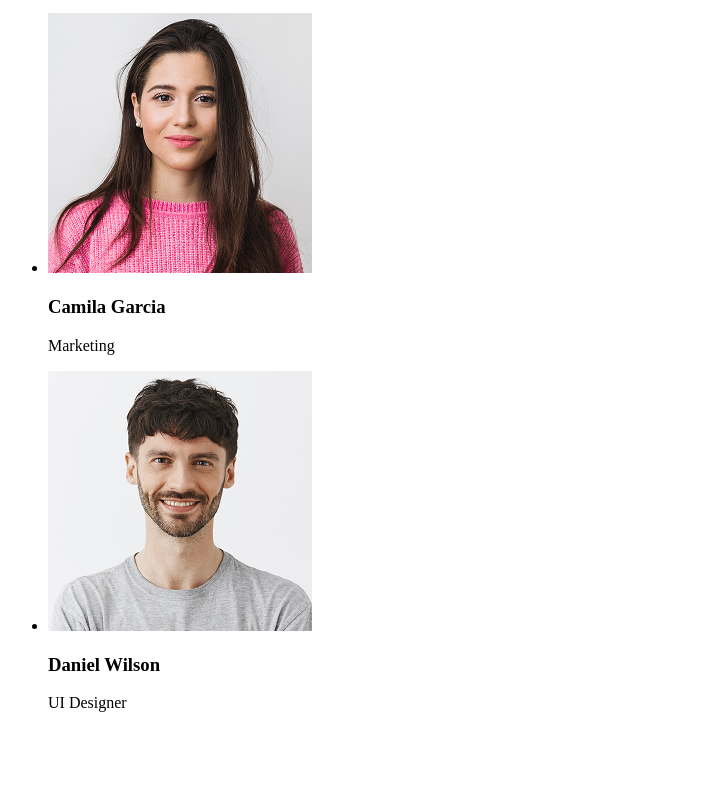
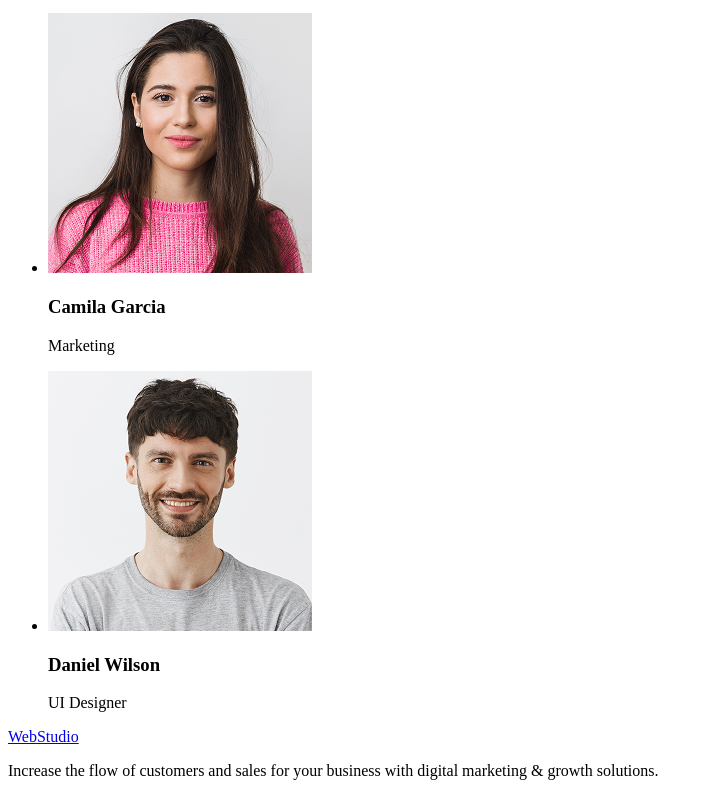
Before and after one commit to l3ardak/goit-markup-hw-01, a plain HTML site: page index.html in a window 1280 px wide. Shown: the part 1362-2158 px from the top of the page, without its empty margins (0-709 px from the left). Before the commit the page ends 2090 px from the top, so only its background shows below. Drawn offline with Linux system fonts and the light colour scheme.

Commit message:
add markup footer

```diff
--- a/index.html
+++ b/index.html
@@ -94,7 +94,10 @@
     </main>
 
     <Footer>
-
+        <a href="./index.html">WebStudio</a>
+        <p>
+        Increase the flow of customers and sales for your business with digital marketing & growth solutions.
+        </p>
     </Footer>
 </body>
 </html>
```
